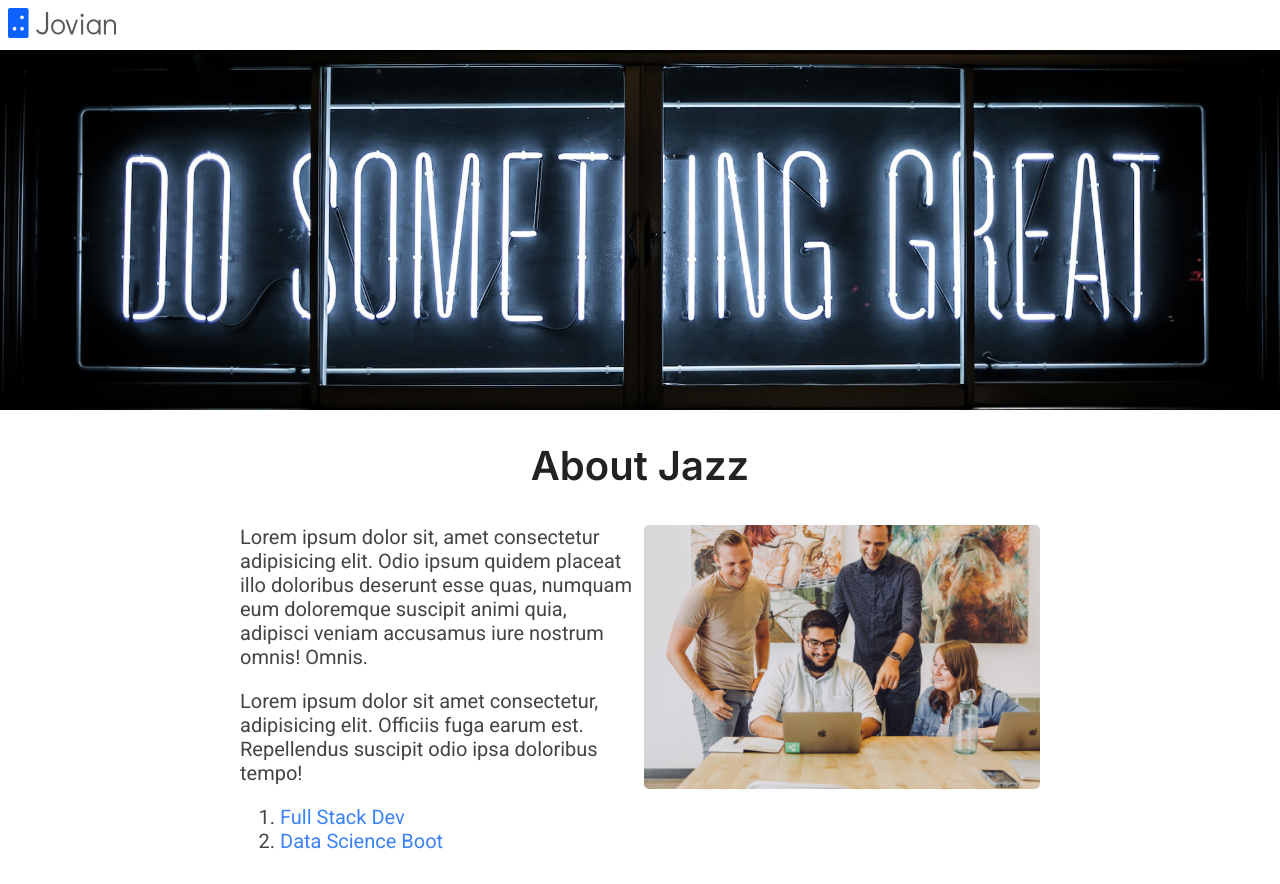
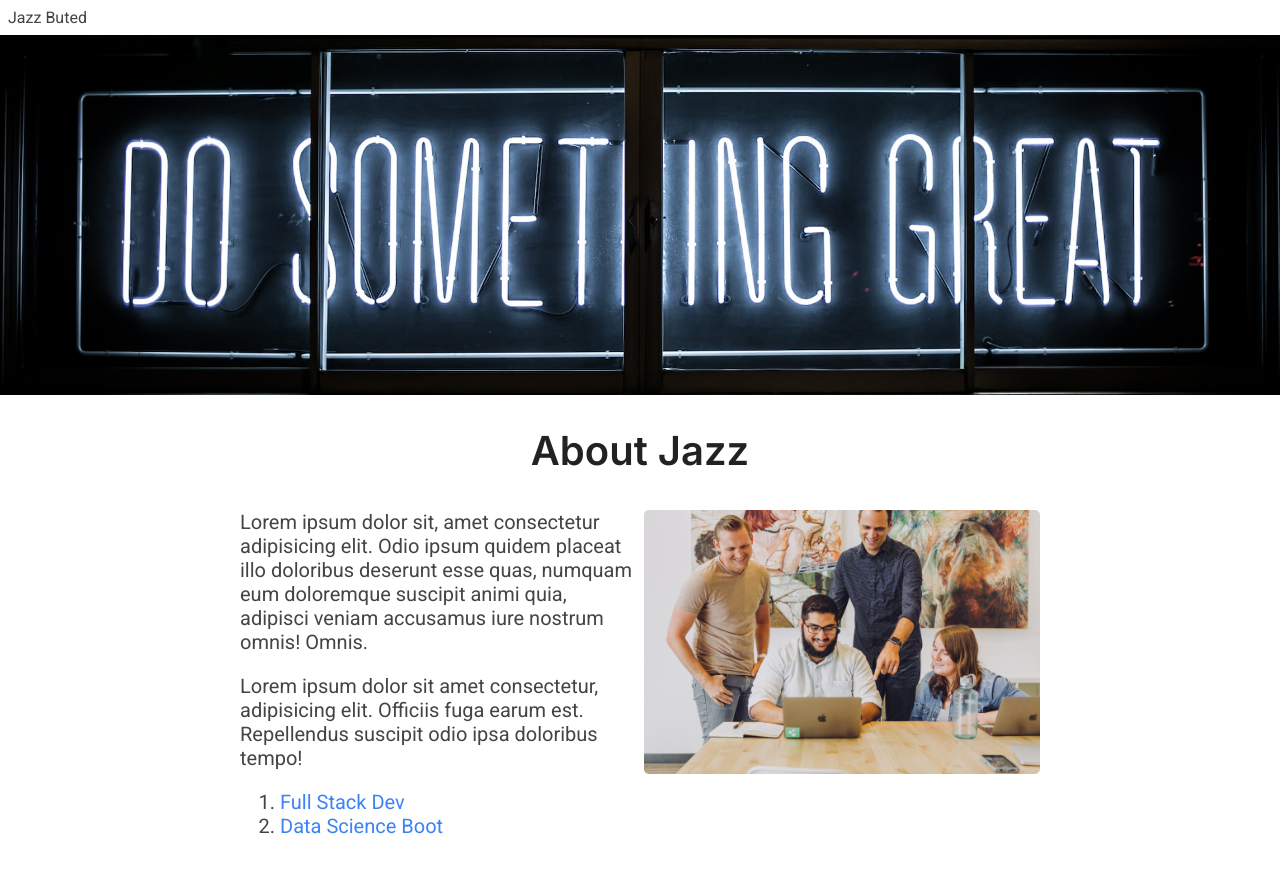
Before and after one commit to Juskaran05/career-sample, a plain HTML site: page index.html in a window 1280 px wide. Shown: the top 884 px of the page. Drawn offline with Linux system fonts and the light colour scheme.

Commit message:
Change Logo index.html

```diff
--- a/index.html
+++ b/index.html
@@ -9,7 +9,10 @@
   </head>
   <body>
     <div id="navbar">
-      <img id="logo" src="jovian_logo.svg" alt="Jazz Logo">
+
+      Jazz Buted
+
+<!--       <img id="logo" src="jovian_logo.svg" alt="Jazz Logo"> -->
     </div>
     <img id="banner" src="banner.jpg" alt="Banner" height="360px">
 
```
